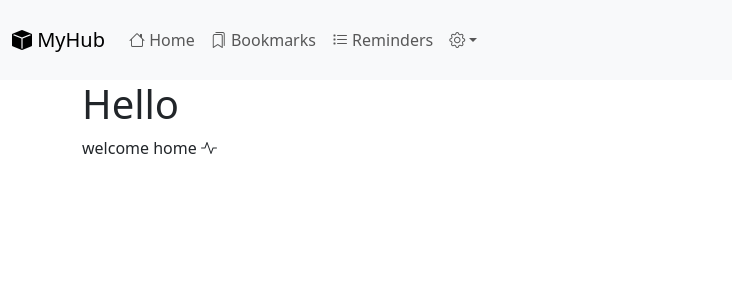
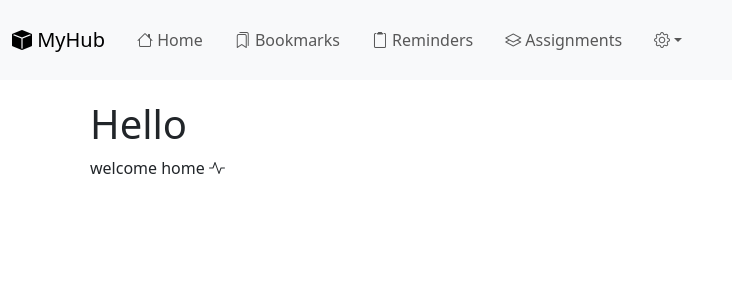
Before and after one commit to kegdotcom/MyHub, a React (Create React App) app in the folder client/: page / in a window 1280 px wide. Shown: the top 300 px of the page, without its empty margins (0-732 px from the left). Built offline with nearby package versions, Linux system fonts and the light colour scheme.

Commit message:
updated navbar links/icons added viewpane component for better layout

```diff
--- a/client/src/components/Navbar.tsx
+++ b/client/src/components/Navbar.tsx
@@ -41,22 +41,27 @@ export default function Navbar() {
         </button>
         <div className="collapse navbar-collapse" id="navbarSupportedContent">
           <ul className="navbar-nav me-auto mb-2 mb-lg-0">
-            <li className="nav-item">
+            <li className="nav-item px-2">
               <Link className="nav-link" to="/">
                 <Icon name="house" /> Home
               </Link>
             </li>
-            <li className="nav-item">
+            <li className="nav-item px-2">
               <Link className="nav-link" to="/bookmarks">
                 <Icon name="bookmarks" /> Bookmarks
               </Link>
             </li>
-            <li className="nav-item">
+            <li className="nav-item px-2">
               <Link className="nav-link" to="/reminders">
-                <Icon name="list-task" /> Reminders
+                <Icon name="clipboard2" /> Reminders
               </Link>
             </li>
-            <li className="nav-item dropdown">
+            <li className="nav-item px-2">
+              <Link className="nav-link" to="/assignments">
+                <Icon name="layers" /> Assignments
+              </Link>
+            </li>
+            <li className="nav-item dropdown px-2">
               <a
                 className="nav-link dropdown-toggle"
                 href="#"
@@ -78,10 +83,10 @@ export default function Navbar() {
                 <li>
                   <button
                     type="button"
-                    className="btn btn-secondary"
+                    className="btn w-100"
                     onClick={toggleTheme}
                   >
-                    <Icon name={theme === "dark" ? "moon" : "sun"} /> Toggle
+                    <Icon name={theme === "dark" ? "sun" : "moon"} /> Toggle
                     Theme
                   </button>
                 </li>
--- a/client/src/components/Viewpane.tsx
+++ b/client/src/components/Viewpane.tsx
@@ -6,7 +6,7 @@ interface ViewpaneProps {
 
 function Viewpane({ children }: ViewpaneProps) {
   return (
-    <div className="container" style={{ height: "90vh" }}>
+    <div className="container" style={{ height: "90vh", padding: "2.5vh" }}>
       {children}
     </div>
   );
```
